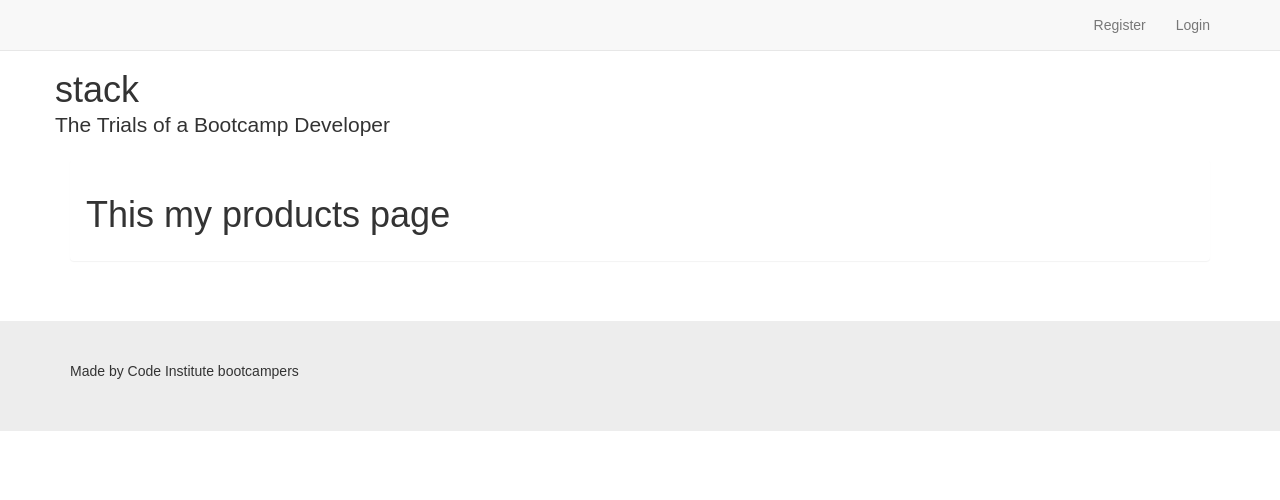
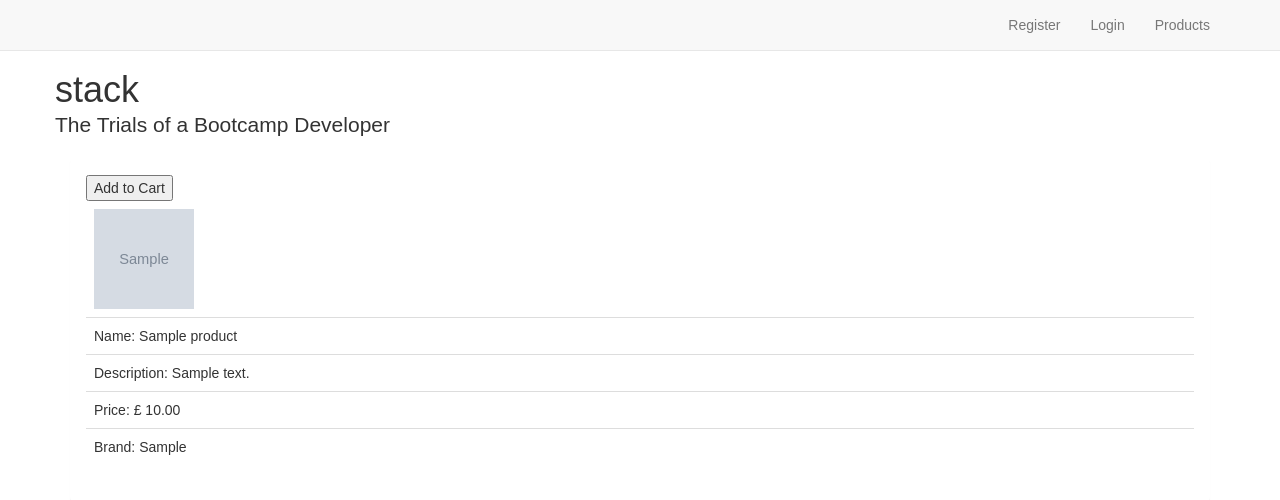
Before and after one commit to sweetmentor/Ecommerce-App, a Django app: page / in a window 1280 px wide. Shown: the top 500 px of the page. Run offline with Django 3.2, Linux system fonts and the light colour scheme; tables that the repository leaves empty hold one stand-in row (values such as "Sample post"); grey boxes marked "Sample" are stand-in pictures; some libraries are stand-ins or nearby versions.

Commit message:
getting the products appear

```diff
--- a/ecommerce/urls.py
+++ b/ecommerce/urls.py
@@ -19,6 +19,7 @@ from accounts import urls as accounts_urls
 from product import urls as products_urls
 from django.views.static import serve
 from django.conf import settings
+from django.http import HttpResponse
 
 
 
@@ -26,5 +27,6 @@ urlpatterns = [
     path('admin/', admin.site.urls),
     path('accounts/', include(accounts_urls)),
     path('', include(products_urls)),
+
     path('media/<path:path>', serve, {'document_root': settings.MEDIA_ROOT}),
 ]
--- a/product/templates/products/products.html
+++ b/product/templates/products/products.html
@@ -1,9 +1,41 @@
-{% extends 'base.html' %}
-{% load static from staticfiles %}
+{% extends 'base.html' %} {
+% load static from staticfiles %}
 {% block content %}
+{% for product in products %}
+
+<table class="table">
+        <thead>
+        <tr>
+
+            <td><img height="100" width="100" src="{{ MEDIA_URL }}{{ product.image }}"></img></td>
+
+            <form method="POST" action="{% url 'add_to_cart' product.id %}">
+                        {% csrf_token %}
+                <button type="submit" value="Add To Cart">Add to Cart</button>
+            </form>
+
+        </tr>
+        <tr>
+
+            <td>Name: {{ product.name }}</td>
+        </tr>
+         <tr>
+            <td>Description: {{ product.description }}</td>
+        </tr>
+        <tr>
+            <td>Price: £ {{ product.price }}</td>
+        </tr>
+        <tr>
+            <td>Brand: {{ product.brand }}</td>
+        </tr>
 
 
-<h1>This my products page</h1>
+        </thead>
 
 
-{% endblock %}
+
+
+ {% endfor %}
+
+
+ {% endblock %}
--- a/product/urls.py
+++ b/product/urls.py
@@ -1,7 +1,8 @@
 from django.urls import path
-from .views import get_products
+from .views import get_products, add_to_cart
 
 
 urlpatterns = [
-    path('', get_products, name='get_products'),
+    path('', get_products, name='products'),
+    path('<int:id>/add', add_to_cart, name="add_to_cart")
 ]
--- a/product/views.py
+++ b/product/views.py
@@ -1,6 +1,12 @@
-from django.shortcuts import render
-
+from django.shortcuts import render, get_object_or_404
+from .models import Product
+from django.http import HttpResponse
 # Create your views here.
 def get_products(request):
+    products = Product.objects.all()
+    return render(request, "products/products.html", {'products': products})
 
-    return render(request, "products/products.html")
+def add_to_cart(request,id):
+    product = get_object_or_404(Product, id=id)
+
+    return HttpResponse('You added ' + product.name)
--- a/templates/base.html
+++ b/templates/base.html
@@ -31,6 +31,7 @@
                     <li><a href="{% url 'register' %}">Register</a></li>
                     <li><a href="{% url 'login' %}">Login</a></li>
                     {% endif %}
+                    <li><a href="{% url 'products' %}">Products</a></li>
                 </ul>
             </div>
         </div>
@@ -59,10 +60,6 @@
             </div>
         </div>
     </div>
-    <footer>
-        <div class="container">
-            <p>Made by Code Institute bootcampers</p>
-        </div>
-    </footer>
+
 </body>
 </html>
```
Also changed, not shown: product/templates/products/index.html (added, +7 -0 lines), product/migrations/0001_initial.py (added).
